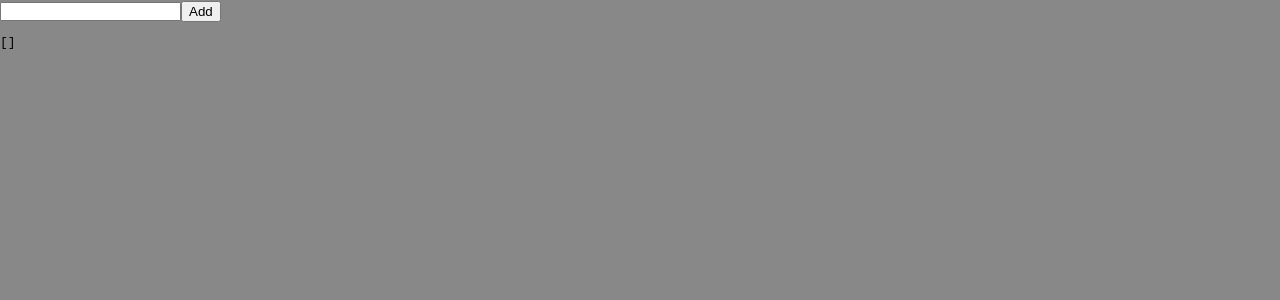
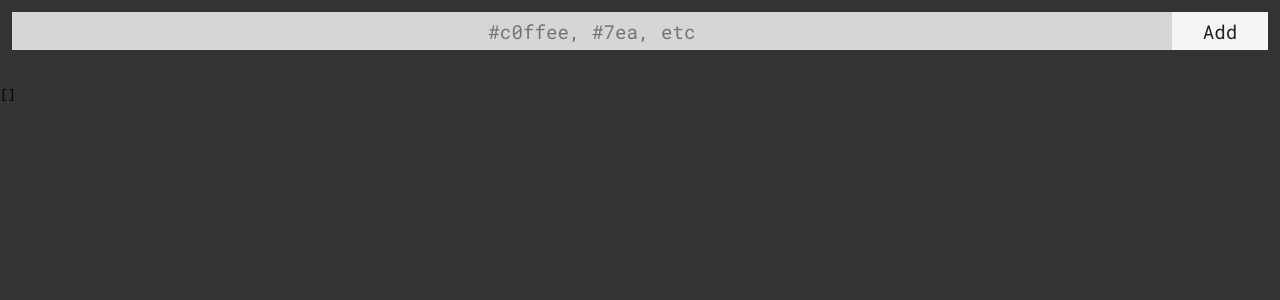
Before and after one commit to tchaflich/sienna, a React app: page / in a window 1280 px wide. Shown: the top 300 px of the page. Built offline with nearby package versions, Linux system fonts and the light colour scheme.

Commit message:
feature: adder component styling & QoL

```diff
--- a/src/js/components/Adder.js
+++ b/src/js/components/Adder.js
@@ -9,10 +9,12 @@ class Adder extends Component {
 
 		this.state = {
 			'inputValue': '',
+			'lastColor': null,
 		};
 
 		this.handleButtonClick = this.handleButtonClick.bind(this);
 		this.handleInputUpdate = this.handleInputUpdate.bind(this);
+		this.handleInputKeyDown = this.handleInputKeyDown.bind(this);
 	}
 
 	getColorObject(text) {
@@ -31,23 +33,68 @@ class Adder extends Component {
 		});
 	}
 
+	handleInputKeyDown(event) {
+		if (event.keyCode === 13) {
+			try {
+				const color = this.getColorObject(this.state.inputValue);
+				this.addColor(color);
+			} catch (e) {
+				// shrug for now
+			}
+		}
+	}
+
 	handleButtonClick() {
 		const color = this.getColorObject(this.state.inputValue);
 		if (color) {
-			this.props.onAdd(color);
+			this.addColor(color);
 		}
 	}
 
+	addColor(color) {
+		this.setState({
+			'inputValue': '',
+			'lastColor': color,
+		});
+		this.props.onAdd(color);
+	}
+
 	render () {
+		let color;
+		try {
+			color = this.getColorObject(this.state.inputValue);
+		} catch (e) {
+			color = null;
+		}
+
+		if (!color && this.state.lastColor) {
+			color = this.state.lastColor;
+		}
+
+		let illumination = null;
+		if (color && color.getRelativeLuminance() > 0.6) {
+			illumination = 'dark';
+		} else {
+			illumination = 'light';
+		}
+
+		const styles = {
+			'backgroundColor': color ? color.getHexString() : null,
+		};
+
 		return (
-			<div className="Adder">
+			<div className="Adder" style={styles}>
 				<input
 					type="text"
+					placeholder="#c0ffee, #7ea, etc"
+					className={illumination}
 					value={this.state.inputValue}
 					onChange={this.handleInputUpdate}
+					onKeyDown={this.handleInputKeyDown}
 				/>
 
 				<button
+					className={illumination}
 					onClick={this.handleButtonClick}
 				>Add</button>
 			</div>
--- a/src/scss/_app.scss
+++ b/src/scss/_app.scss
@@ -20,5 +20,5 @@ html, body, #background {
 
 #root {
 	min-height: 100%;
-	background-color: #888;
+	background-color: #333;
 }
--- a/src/scss/_button.scss
+++ b/src/scss/_button.scss
@@ -0,0 +1,15 @@
+
+
+button {
+	border: 0;
+
+	&.light {
+		background-color: rgba(255, 255, 255, 0.95);
+		color: #212121;
+	}
+
+	&.dark {
+		background-color: rgba(0, 0, 0, 0.95);
+		color: white;
+	}
+}
--- a/src/scss/_input.scss
+++ b/src/scss/_input.scss
@@ -4,4 +4,31 @@ input[type="text"] {
 	vertical-align: middle;
 	margin: 0;
 	padding: 0;
-  }
+
+	outline: 0;
+
+	border: 1px solid transparent;
+
+	transition: all 300ms ease-in-out;
+
+	// no defaults for focus / bgcolor
+	// ... yet?
+
+	&.light {
+		background-color: rgba(255, 255, 255, 0.8);
+		color: #212121;
+		&:focus {
+			border-color: rgba(255, 255, 255, 0.9);
+			box-shadow: 0 0 4px rgba(255, 255, 255, 0.9);
+		}
+	}
+
+	&.dark {
+		background-color: rgba(0, 0, 0, 0.7);
+		color: #fff;
+		&:focus {
+			border-color: rgba(0, 0, 0, 0.8);
+			box-shadow: 0 0 4px rgba(0, 0, 0, 0.8);
+		}
+	}
+}
--- /dev/null
+++ b/src/scss/components/_Adder.scss
@@ -0,0 +1,30 @@
+
+.Adder {
+
+	padding: 12px;
+
+	display: flex;
+	justify-content: flex-end;
+
+	transition: all 300ms ease-in-out;
+
+	margin-bottom: 12px;
+
+	& input {
+		flex: 1;
+		text-align: center;
+	}
+
+	& button {
+		width: 6rem;
+		max-width: 25%;
+	}
+
+	& input, & button {
+		height: 2.4rem;
+		font-family: $font-stack-mono;
+		vertical-align: middle;
+		font-size: 1.2rem;
+	}
+
+}
--- a/src/scss/index.scss
+++ b/src/scss/index.scss
@@ -1,13 +1,27 @@
 
-// import... ALL the things?
+/*
 
+In this house
+  (')) ^v^  _ we import  (`)_
+(__)_) ,--j j-------, (__)_)
+      /_.-.___.-.__/ \   a lot of
+    ,8| [_],-.[_] | oOo    scss files!
+,,,oO8|_o8_|_|_8o_|&888o,,,
+
+https://www.asciiart.eu/buildings-and-places/houses
+The twitter meme doesn't work in monospace :(
+
+*/
+
+// base styles, mixins, partials, etc
 @import "typography";
-
 @import "app";
 
+// native elements & resets
 @import "input";
 @import "button";
 
-
+// components
 @import "components/_Chip";
 @import "components/_Seeds";
+@import "components/_Adder";
```
